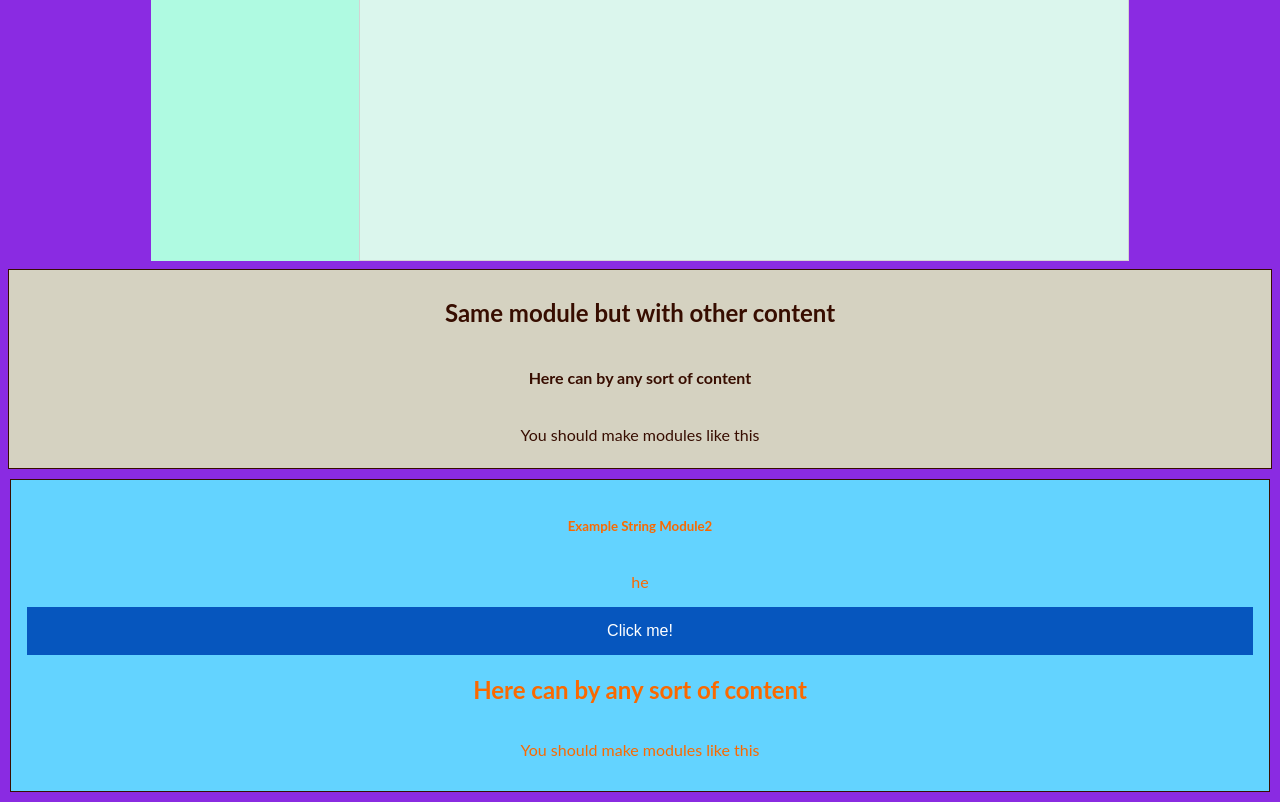
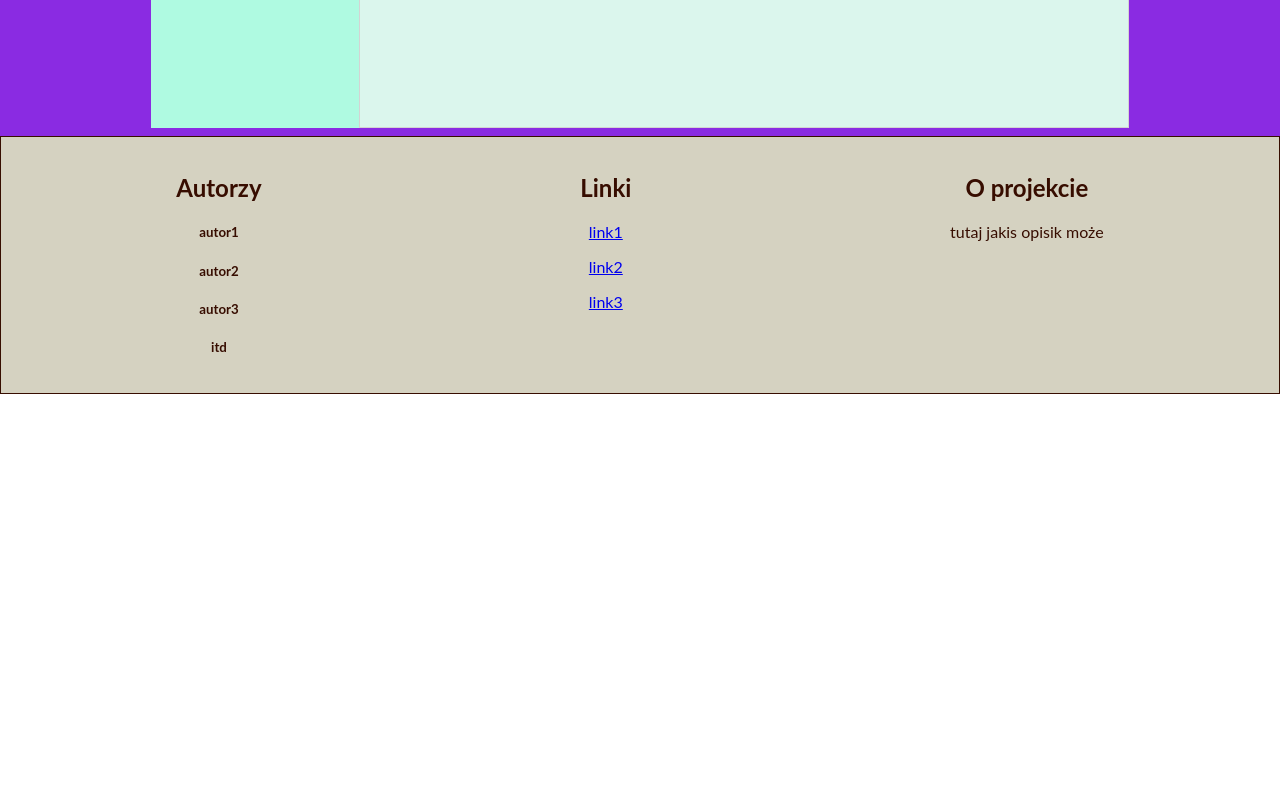
Before and after one commit to misiePysie/graph-fe-app, a website built with webpack: page src/index.html in a window 1280 px wide. Shown: the part 580-1382 px from the top of the page. After the commit the page ends 974 px from the top, so only its background shows below. Built offline with nearby package versions, Linux system fonts and the light colour scheme.

Commit message:
add header and footer

```diff
--- a/src/index.js
+++ b/src/index.js
@@ -1,20 +1,25 @@
 import * as css from './css/style.css'; // import global styles
-import exampleStringModule from './modules/exampleStringModule/exampleStringModule';
-import exampleStringModule2, {exampleStringModuleScript2} from './modules/exampleStringModule2/exampleStringModule2';
+import header from './modules/header/header';
+import footer from './modules/footer/footer';
 import graphNetwork, {graphNetworkScript} from './modules/graphNetwork/graphNetwork';
 const app = document.getElementById("root");
 
 // define modules UI
 app.innerHTML = `
 <div id="app">
-<h1> Misie Pysie App</h1>
-    ${exampleStringModule('example-string-module','Module 1')}  <!-- You can reuse modules any time for UI purpose, can pass content of module, ids, itp.-->
+    ${header(
+        'header-project-structure',
+        'Misie Pysie struktura projektu',
+        'Tutaj oPis projektu'
+    )}
     ${graphNetwork()}
-    ${exampleStringModule('example-string-module-copy', 'Same module but with other content')}
-    ${exampleStringModule2('example-string-module2', 'Example String Module2')}
 
+    ${footer(
+        ['autor1','autor2','autor3','itd'],
+        [{to:'#', label:'link1'},{to:'#', label:'link2'},{to:'#', label:'link3'}, ],
+        'tutaj jakis opisik może'
+    )}
 </div>
 `
 // define modules Logic
-exampleStringModuleScript2();
 graphNetworkScript();
--- a/src/modules/exampleStringModule/exampleStringModule.js
+++ /dev/null
@@ -1,15 +0,0 @@
-import * as css from './style.css';
-
-const exampleStringModule = (id, header) => {
-    return(
-        `
-        <div id=${id} class="example-string-module-wrapper">
-            <h2>${header}</h1>
-            <h4> Here can by any sort of content </h2>
-            <p> You should make modules like this </p>
-        </div>
-           `
-    );
-}
-
-export default exampleStringModule;
--- a/src/modules/exampleStringModule2/exampleStringModule2.js
+++ /dev/null
@@ -1,24 +0,0 @@
-import * as css from './style.css';
-
-export const exampleStringModuleScript2 = () => {
-    const myButton = document.querySelector("#myButton");
-    myButton.onclick = () => {
-        alert('You clicked me :>');
-    }
-}
-
-const exampleStringModule2 = (id, header) => {
-    return(
-        `
-        <div id=${id} class="example-string-module-wrapper2">
-            <h5>${header}</h5>
-            <p>he</p>
-            <button id="myButton"> Click me! </button>
-            <h2> Here can by any sort of content </h2>
-            <p> You should make modules like this </p>
-        </div>
-           `
-    );
-}
-
-export default exampleStringModule2;
--- a/src/modules/exampleStringModule2/style.css
+++ /dev/null
@@ -1,27 +0,0 @@
-
-.example-string-module-wrapper2{
-    margin:10px;
-    padding: 16px;
-    display:flex;
-    text-align: center;
-    flex-direction: column;
-    color: #FA6900;
-    border: 1px solid #370D00;
-    background-color: #63D3FF;
-}
-
-#myButton{
-    background-color: rgb(6, 86, 190);
-    border: none;
-    color: white;
-    padding: 15px 32px;
-    text-align: center;
-    text-decoration: none;
-    display: inline-block;
-    font-size: 16px;
-}
-
-#myButton:hover{
-    background-color: rgb(42, 110, 199); /* Green */
-    cursor: pointer;
-}
--- /dev/null
+++ b/src/modules/footer/footer.js
@@ -0,0 +1,28 @@
+import * as css from './style.css';
+
+const footer = (authors, links, about) => {
+    return(
+        `
+        <div class="footer-wrapper">
+            <div class="footer-author">
+            <h2>Autorzy</h2>
+                ${authors.map(author=>{
+                    return`<h5>${author}</h5>`
+                }).join('')}
+            </div>
+            <div class="footer-links">
+                <h2>Linki</h2>
+            ${links.map(link=>{
+                return`<p><a href=${link.to}>${link.label}</a></p>`
+            }).join('')}
+            </div>
+            <div class="footer-about">
+                <h2>O projekcie</h2>
+                ${about}
+            </div>
+        </div>
+           `
+    );
+}
+
+export default footer;
--- /dev/null
+++ b/src/modules/footer/style.css
@@ -0,0 +1,15 @@
+.footer-wrapper{
+    bottom:0;
+    display: flex;
+    flex-direction: row;
+    justify-content: space-around;
+    margin-top:8px;
+    padding: 16px;
+    color: #370D00;
+    border: 1px solid #370D00;
+    background-color: #D5D2C1;
+}
+
+.footer-about{
+
+}
--- /dev/null
+++ b/src/modules/header/header.js
@@ -0,0 +1,14 @@
+import * as css from './style.css';
+
+const header = (id, title, content) => {
+    return(
+        `
+        <div id=${id} class="header-wrapper">
+            <h2>${title}</h1>
+            <h4> ${content} </h2>
+        </div>
+           `
+    );
+}
+
+export default header;
--- a/src/modules/exampleStringModule/style.css
+++ b/src/modules/header/style.css
@@ -1,6 +1,6 @@
 
-.example-string-module-wrapper{
-    margin:8px;
+.header-wrapper{
+    margin-bottom:8px;
     padding: 8px;
     display:flex;
     text-align: center;
```
